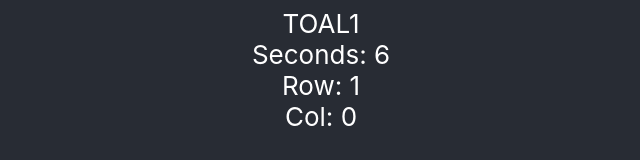
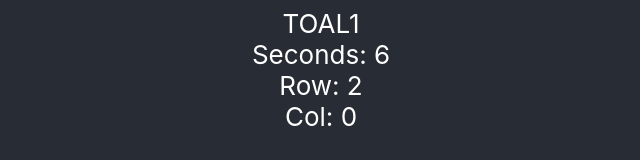
Before and after one commit to masaok/react-set-timeout-demo, a React (Create React App) app: page /toal1 in a window 1280 px wide. Shown: the part 330-490 px from the top of the page, without its empty margins (319-959 px from the left). Built offline with nearby package versions, Linux system fonts and the light colour scheme.

Commit message:
Fixed warnings

```diff
--- a/src/components/Toal1.jsx
+++ b/src/components/Toal1.jsx
@@ -14,6 +14,8 @@ const useStyles = makeStyles(
 const Toal1 = props => {
   const classes = useStyles(props)
 
+  // Using refs from this tutorial:
+  // https://upmostly.com/tutorials/settimeout-in-react-components-using-hooks
   const [seconds, setSeconds] = useState(0)
   const secondsRef = useRef(seconds)
   secondsRef.current = seconds
@@ -26,46 +28,35 @@ const Toal1 = props => {
   const colRef = useRef(col)
   colRef.current = col
 
-  const [maxRow] = useState(5)
-  const [maxCol] = useState(5)
+  const [maxRow] = useState(2)
+  const [maxCol] = useState(2)
 
   useEffect(() => {
     // const timer = setTimeout(() => {
     //   console.log('This will run after 1 second!')
     // }, 1000)
 
-    // https://upmostly.com/tutorials/settimeout-in-react-components-using-hooks
+    // TODO: Make this stop at exactly row 2 and col 2
     const timer = () => {
-      console.log('LOG THIS EVERY SECOND: ' + seconds)
+      console.log('LOG THIS EVERY SECOND: ' + secondsRef.current)
+      if (rowRef.current > maxRow) {
+        return () => clearTimeout(timer)
+      } else {
+        setSeconds(secondsRef.current + 1)
+        setCol(colRef.current + 1)
 
-      setSeconds(secondsRef.current + 1)
-      setCol(colRef.current + 1)
-
-      if (colRef.current > 5) {
-        setRow(rowRef.current + 1)
-        setCol(0)
+        if (colRef.current > maxCol) {
+          setRow(rowRef.current + 1)
+          setCol(0)
+        }
       }
 
       setTimeout(timer, 1000)
     }
     timer()
 
-    // DOES NOT WORK (because it only runs once)
-    // const timer = setTimeout(() => {
-    //   console.log('LOG THIS EVERY SECOND: ' + seconds)
-
-    //   let temp = seconds + 1
-
-    //   // setSeconds(seconds + 1)
-    //   setSeconds(temp)
-
-    //   if (col < 5) {
-    //     setCol(col + 1)
-    //   }
-    // }, 1000)
-
     return () => clearTimeout(timer)
-  }, [])
+  }, [maxCol, maxRow])
 
   return (
     <div className={classes.root}>
```
